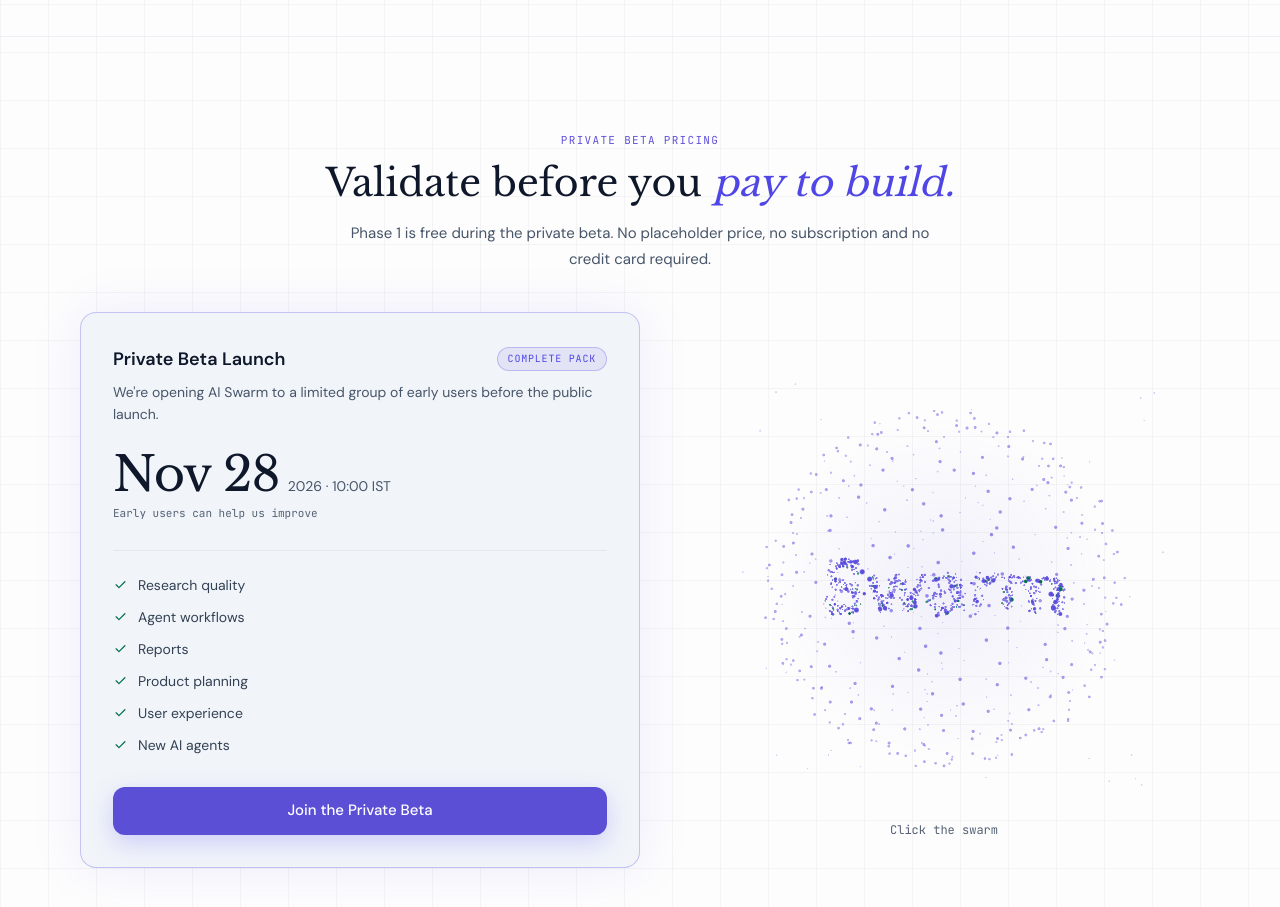
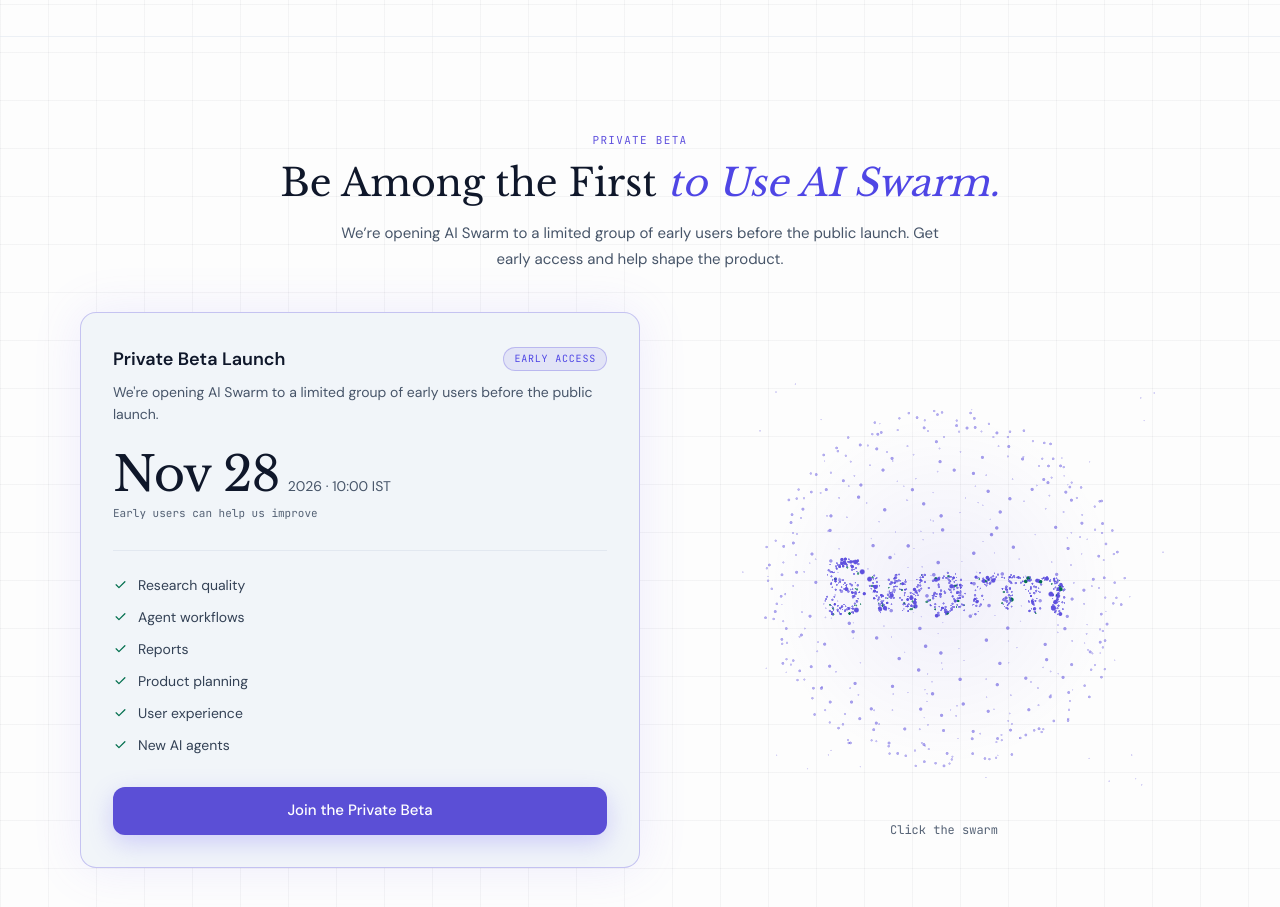
Before and after one commit to niks-nikhil-anand/AI_Swarm_Landing_page_swarm.devkitmarket.com, a Next.js app: page / in a window 1280 px wide. Shown: the part 5900-6807 px from the top of the page. Built offline with nearby package versions, Linux system fonts and the light colour scheme; no server answers.

Commit message:
feat(sections): update Pricing section copy for early access private beta

```diff
--- a/components/landing/sections/Pricing.tsx
+++ b/components/landing/sections/Pricing.tsx
@@ -12,13 +12,13 @@ export function Pricing() {
     <Section id="pricing" className="flex flex-col items-center">
       <SectionHeader
         align="center"
-        eyebrow="PRIVATE BETA PRICING"
+        eyebrow="PRIVATE BETA"
         title={
           <>
-            Validate before you <Accent>pay to build.</Accent>
+            Be Among the First <Accent>to Use AI Swarm.</Accent>
           </>
         }
-        description="Phase 1 is free during the private beta. No placeholder price, no subscription and no credit card required."
+        description="We’re opening AI Swarm to a limited group of early users before the public launch. Get early access and help shape the product."
       />
 
       {/* Pricing card on the left, live swarm on the right (below the card on smaller screens). */}
@@ -30,7 +30,7 @@ export function Pricing() {
                 <h3 className="text-lg font-semibold text-fg">{tier.name}</h3>
                 {tier.featured && (
                   <span className="rounded-full border border-brand/30 bg-brand/10 px-2.5 py-1 font-code text-[10px] tracking-[0.08em] text-brand-soft">
-                    COMPLETE PACK
+                    EARLY ACCESS
                   </span>
                 )}
               </div>
```
